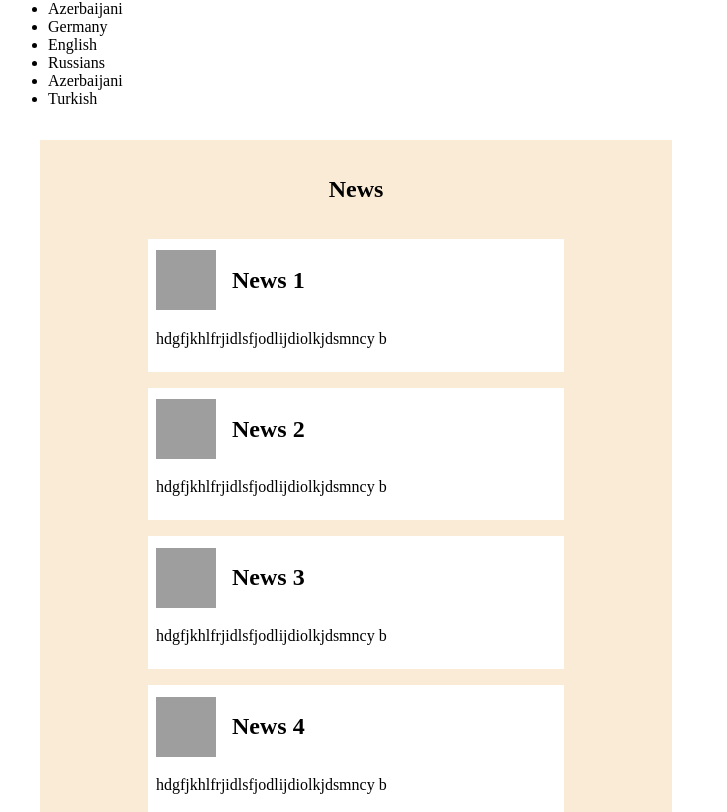
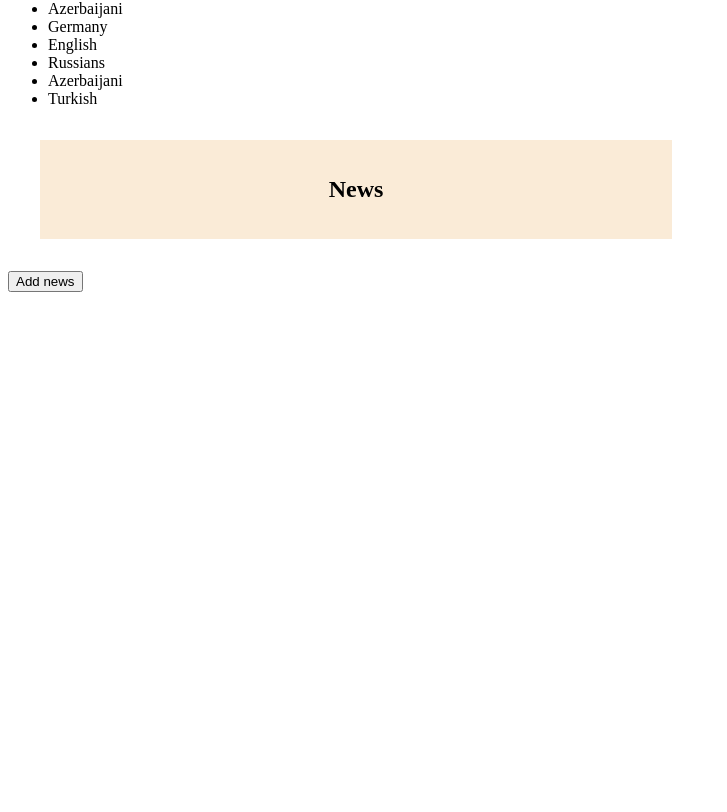
Before and after one commit to AllahverdiyevaS/ReactViteProject, a React (Vite) app: page / in a window 1280 px wide. Shown: the part 748-1560 px from the top of the page, without its empty margins (0-727 px from the left). After the commit the page ends 1048 px from the top, so only its background shows below. Built offline with nearby package versions, Linux system fonts and the light colour scheme; grey boxes are pictures that could not be loaded.

Commit message:
Refactor NewsCard to use state for dynamic news addition

```diff
--- a/src/Lesson1/NewsCard.jsx
+++ b/src/Lesson1/NewsCard.jsx
@@ -1,6 +1,8 @@
 import NewsItem from "./NewsItem";
-
+import { useState } from "react";
 const NewsCard = () => {
+  const [newInfos, setNewInfos] = useState([]);
+  function getRandomNews() {
     const news = [
       {
         title: "News 1",
@@ -34,20 +36,28 @@ const NewsCard = () => {
       },
     ];
 
+    return news[Math.floor(Math.random() * news.length)];
+  }
+  function handleClick() {
+    setNewInfos([...newInfos, getRandomNews()]);
+  }
+
   return (
+    <>
       <div className="news_container">
         <h2>News</h2>
-
-      {news.map((item) => (
+      </div>
+      <button onClick={handleClick}>Add news</button>
+      {newInfos.map((item, index) => (
         <NewsItem
-          key={item}
+          key={index}
           title={item.title}
           img={item.img}
           description={item.description}
           link={item.link}
         />
       ))}
-    </div>
+    </>
   );
 };
 
```
Lines whose indentation alone changed are shown as unchanged.
